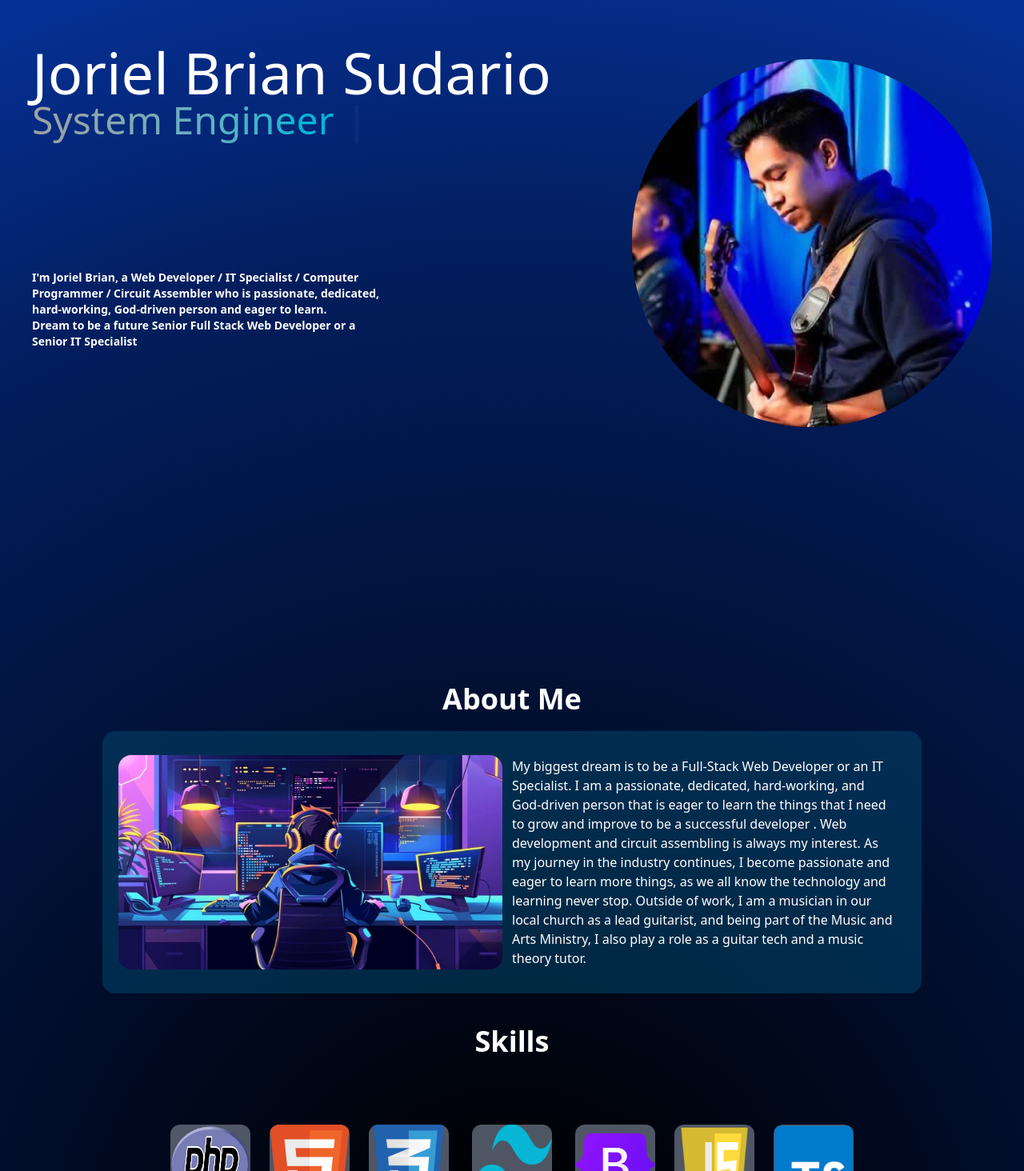
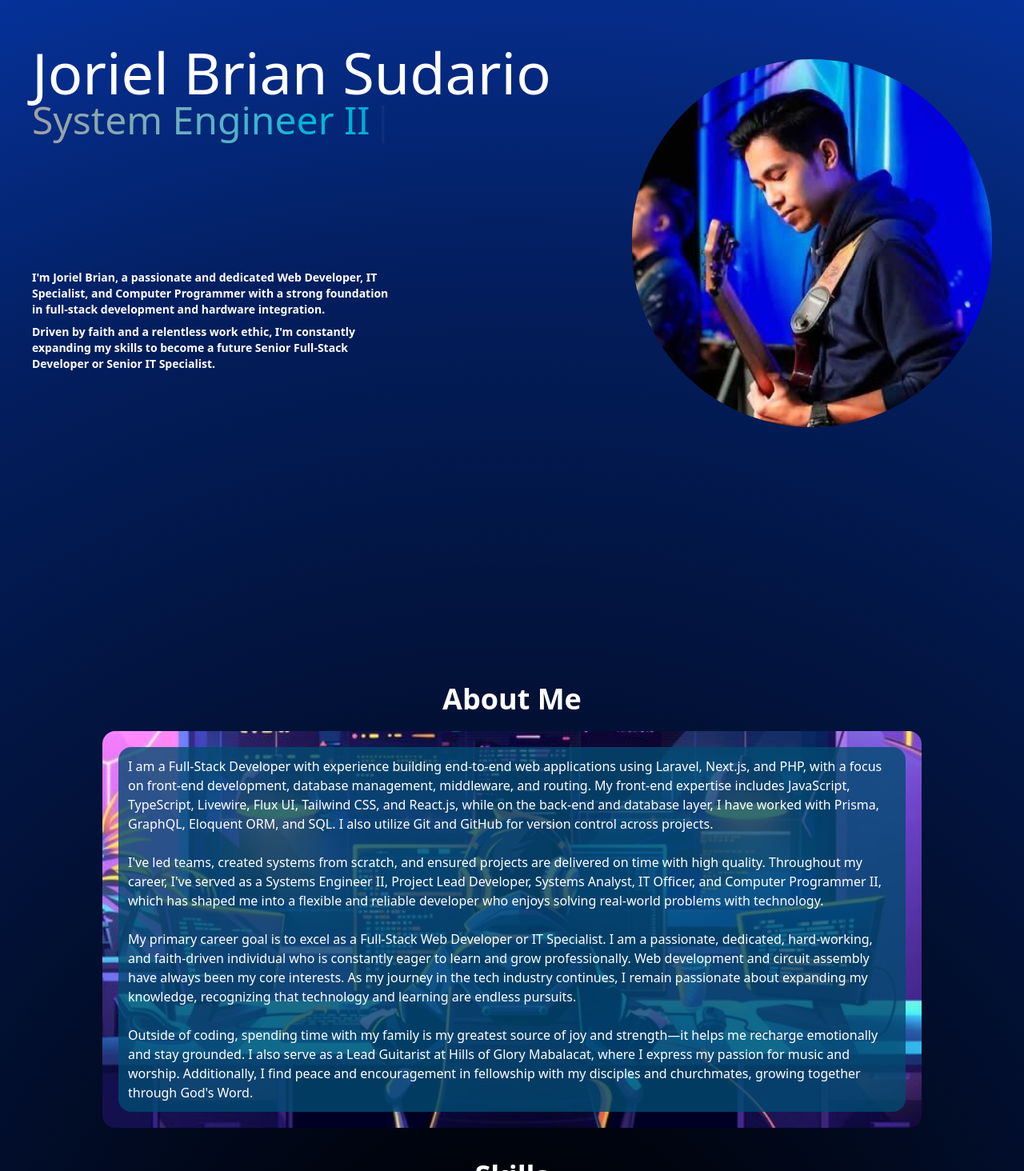
Before and after one commit to JorielBrian/Joriel_Portfolio_2025, a React (Vite) app: page /#/ in a window 1280 px wide. Shown: the part 146-1610 px from the top of the page at 80% size. Built offline with nearby package versions, Linux system fonts and the light colour scheme.

Commit message:
Update About and Welcome page

```diff
--- a/src/Components/About.tsx
+++ b/src/Components/About.tsx
@@ -5,9 +5,22 @@ const About = () =>{
     return (
         <>
         <motion.h1 id="about" initial={{opacity:0}} whileInView={{opacity:1}} transition={{ease:"easeIn", duration:0.5}}  className="text-4xl text-center font-bold">About Me</motion.h1>
-        <div className="xl:flex w-4/5 mx-auto my-5 p-5 bg-sky-900/50 rounded-2xl content-center">
-            <motion.img src="/aboutmeimage.jpg" alt="aboutme" initial={{x:-100, opacity:0}} whileInView={{x:0, opacity:1}} transition={{ease:"easeIn", duration:0.5}} className="rounded-2xl xl:w-120 2xl:w-150 m-auto"/>
-            <motion.p initial={{x:100, opacity:0}} whileInView={{x:0, opacity:1}} transition={{ease:"easeIn", duration:0.5}}  className="p-3">{ABOUT && ABOUT}</motion.p>
+        <div className="relative w-4/5 mx-auto my-5 p-5 bg-[url(/aboutmeimage.jpg)] bg-cover bg-center rounded-2xl place-content-start overflow-hidden">
+            {/* <span className="absolute w-full">
+                <motion.img
+                    src="/aboutmeimage.jpg"
+                    alt="aboutme"
+                    initial={{x:-100, opacity:0}}
+                    whileInView={{x:0, opacity:1}}
+                    transition={{ease:"easeIn", duration:0.5}}
+                    className=" rounded-2xl xl:w-120 2xl:w-full m-auto justify-self-start"
+                />
+            </span> */}
+            <div className="relative bg-sky-900/80 rounded-2xl">
+                { ABOUT && ABOUT.map(about => (
+                    <motion.p initial={{x:100, opacity:0}} whileInView={{x:0, opacity:1}} transition={{ease:"easeIn", duration:0.5}}  className="p-3">{about}</motion.p>
+                )) }
+            </div>
         </div>
         </>
     );
--- a/src/Components/Welcome.tsx
+++ b/src/Components/Welcome.tsx
@@ -1,4 +1,5 @@
 import { motion } from "framer-motion"
+import { INTRODUCTION } from "../index";
 import About from "./About";
 import Skills from "./Skills";
 import { Typewriter} from "react-simple-typewriter";
@@ -8,11 +9,11 @@ const Welcome = () =>{
 
     return (
         <div id="home" className="justify-center w-full m-10 ml-0">
-            <div className="h-screen grid grid-cols-8 grid-rows-6 px-10">
+            <div className="h-screen grid grid-cols-8 grid-rows-6 px-10 mb-20 xl:mb-0">
                 <motion.div initial={{x:-100, opacity:0}} whileInView={{x:0, opacity:1}} transition={{ease:"easeIn", duration:1.5}}  className="col-start-1 col-end-9 xl:col-end-6 row-start-1 row-end-3 lg:row-end-3 font-sans">
                     <h1 className="text-3xl sm:text-6xl md:text-7xl 2xl:text-8xl">Joriel Brian Sudario</h1>
                     <h2 className="text-xl pb-5 border-amber-50 sm:text-5xl 2xl:text-6xl bg-gradient-to-r from-neutral-400 via-cyan-500 to-blue-800 bg-clip-text text-transparent"><Typewriter
-                    words={['Web Developer', 'System Engineer 2', 'IT Specialist', 'Computer Programmer', 'Circuit Assembler', 'Information Technology']}
+                    words={['Web Developer', 'System Engineer II', 'Computer Programmer II', 'IT Specialist', 'Circuit Assembler', 'Information Technology']}
                     loop = {true}
                     cursor cursorStyle = {'|'} cursorBlinking = {true} cursorColor="white"
                     /></h2>
@@ -21,12 +22,11 @@ const Welcome = () =>{
                     <img src="/Profile Picture.jpg" alt="My Image" className="m-auto my-5 size-80 sm:size-100 xl:size-115 2xl:size-120 rounded-full"/>
                 </motion.div>
                 <motion.div initial={{y:100, opacity:0}} whileInView={{y:0, opacity:1}} transition={{ease:"easeIn", duration:1.5}} className="col-start-1 col-end-9 py-4 md:col-end-5 xl:col-end-4 row-start-5 md:row-start-3 row-end-7 font-bold">
-                    <p className="text-center text-sm sm:pt-15 md:p-0 sm:text-md md:text-start font-sans">
-                        I'm Joriel Brian, a Web Developer / IT Specialist / Computer Programmer / Circuit Assembler who is passionate, dedicated, hard-working, God-driven person and eager to learn.
-                    </p>
-                    <p className="text-center text-sm sm:text-md md:text-start font-sans">
-                        Dream to be a future Senior Full Stack Web Developer or a Senior IT Specialist
-                    </p>
+                        <div className="grid gap-2">
+                            { INTRODUCTION && INTRODUCTION.map(intro => (
+                                <p className="text-center text-sm sm:pt-15 md:p-0 sm:text-md md:text-start font-sans">{ intro }</p>
+                            )) }
+                        </div>
                 </motion.div>
             </div>
             <About></About>
--- a/src/index.ts
+++ b/src/index.ts
@@ -1,4 +1,15 @@
-export const ABOUT = `My biggest dream is to be a Full-Stack Web Developer or an IT Specialist. I am a passionate, dedicated, hard-working, and God-driven person that is eager to learn the things that I need to grow and improve to be a successful developer . Web development and circuit assembling is always my interest. As my journey in the industry continues, I become passionate and eager to learn more things, as we all know the technology and learning never stop. Outside of work, I am a musician in our local church as a lead guitarist, and being part of the Music and Arts Ministry, I also play a role as a guitar tech and a music theory tutor. `
+export const INTRODUCTION = [
+    "I'm Joriel Brian, a passionate and dedicated Web Developer, IT Specialist, and Computer Programmer with a strong foundation in full-stack development and hardware integration.",
+    "Driven by faith and a relentless work ethic, I'm constantly expanding my skills to become a future Senior Full-Stack Developer or Senior IT Specialist."
+];
+
+export const ABOUT = [
+    "I am a Full-Stack Developer with experience building end-to-end web applications using Laravel, Next.js, and PHP, with a focus on front-end development, database management, middleware, and routing. My front-end expertise includes JavaScript, TypeScript, Livewire, Flux UI, Tailwind CSS, and React.js, while on the back-end and database layer, I have worked with Prisma, GraphQL, Eloquent ORM, and SQL. I also utilize Git and GitHub for version control across projects.",
+    "I've led teams, created systems from scratch, and ensured projects are delivered on time with high quality. Throughout my career, I've served as a Systems Engineer II, Project Lead Developer, Systems Analyst, IT Officer, and Computer Programmer II, which has shaped me into a flexible and reliable developer who enjoys solving real-world problems with technology.",
+    "My primary career goal is to excel as a Full-Stack Web Developer or IT Specialist. I am a passionate, dedicated, hard-working, and faith-driven individual who is constantly eager to learn and grow professionally. Web development and circuit assembly have always been my core interests. As my journey in the tech industry continues, I remain passionate about expanding my knowledge, recognizing that technology and learning are endless pursuits.",
+    "Outside of coding, spending time with my family is my greatest source of joy and strength—it helps me recharge emotionally and stay grounded. I also serve as a Lead Guitarist at Hills of Glory Mabalacat, where I express my passion for music and worship. Additionally, I find peace and encouragement in fellowship with my disciples and churchmates, growing together through God's Word."
+];
+
 export const CONTACTS = [
     {type:"email", contact:"jorielsudario@gmail.com", icon:"/mail.png"},
     {type:"phone", contact:"+63 965 447 5177", icon:"/phone.png"}
```
